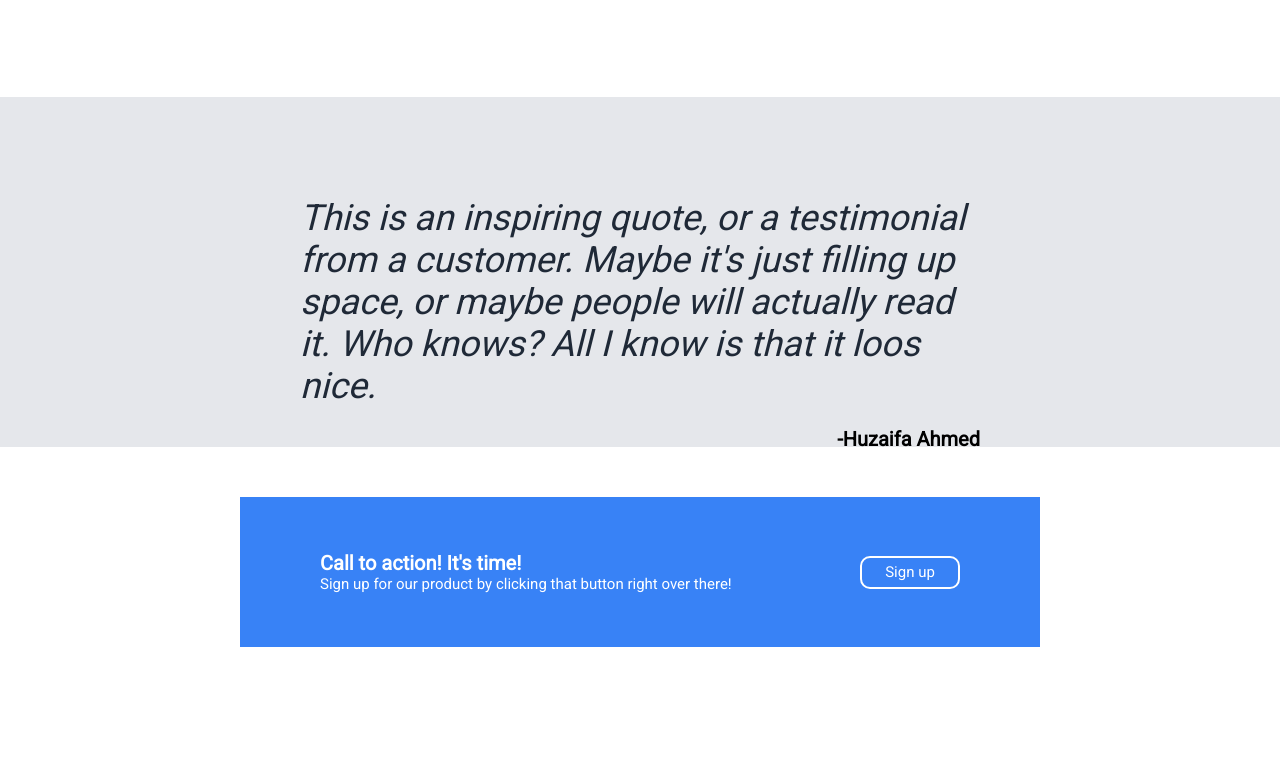
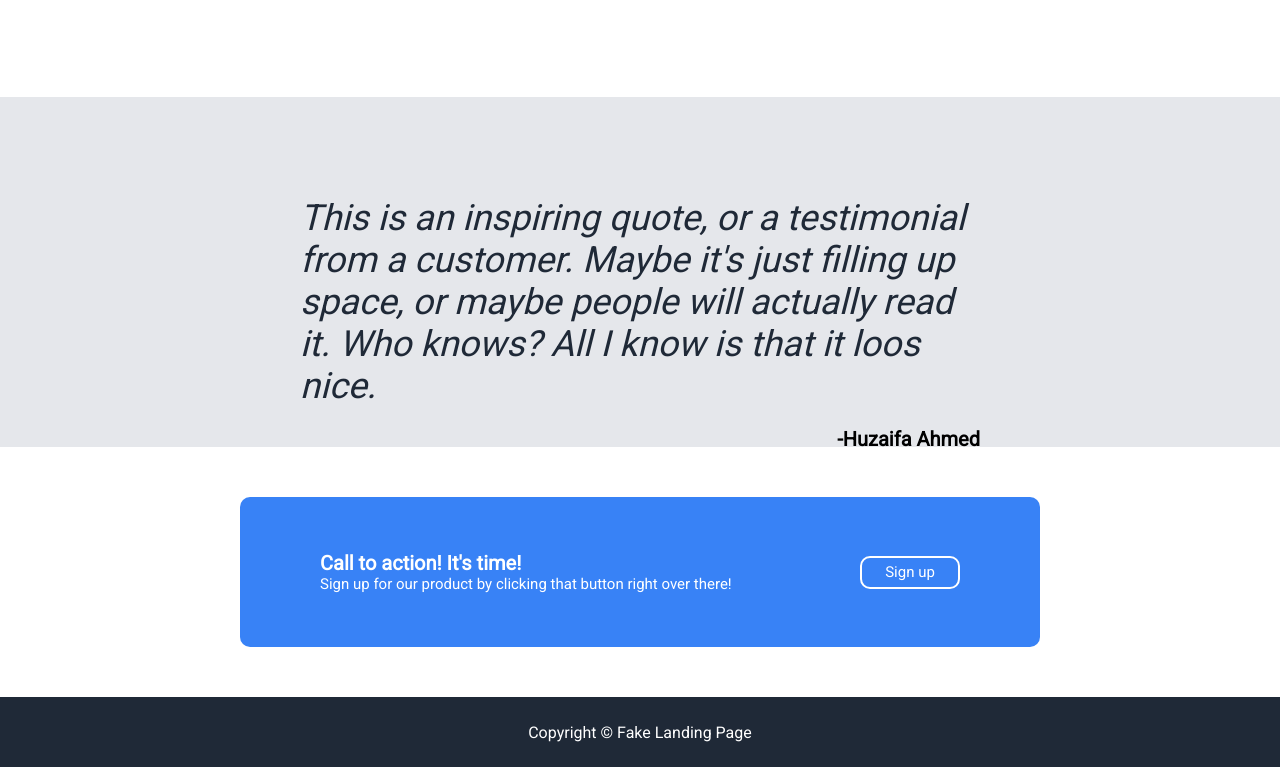
Before and after one commit to Huzaifa164/landing_page, a plain HTML site: page index.html in a window 1280 px wide. Shown: the part 752-1519 px from the top of the page. Before the commit the page ends 1449 px from the top, so only its background shows below. Drawn offline with Linux system fonts and the light colour scheme.

Commit message:
added footer

```diff
--- a/index.html
+++ b/index.html
@@ -84,6 +84,10 @@
                 <button class="btn">Sign up</button>
             </div>
         </div>
+
+    </div>
+    <div class="footer">
+        Copyright © Fake Landing Page
     </div>
 </body>
 
--- a/style.css
+++ b/style.css
@@ -158,6 +158,7 @@ button{
     align-items: center;
     padding: 0 80px;
     color: white;
+    border-radius: 10px;
 }
 
 .signup-text > h3{
@@ -171,3 +172,12 @@ button{
 .btn{
     border: 2px solid white;
 }
+
+.footer{
+    background-color: #1f2937;
+    color: white;
+    display: flex;
+    justify-content: center;
+    height: 70px;
+    align-items: center;
+}
```
